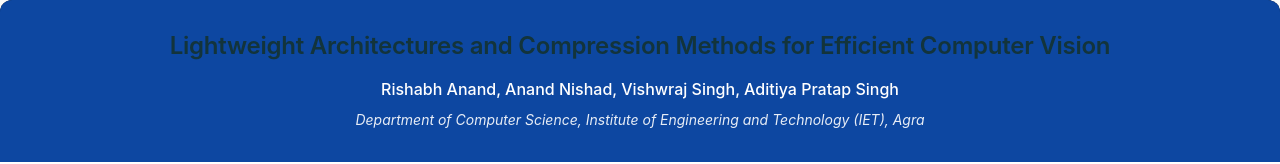
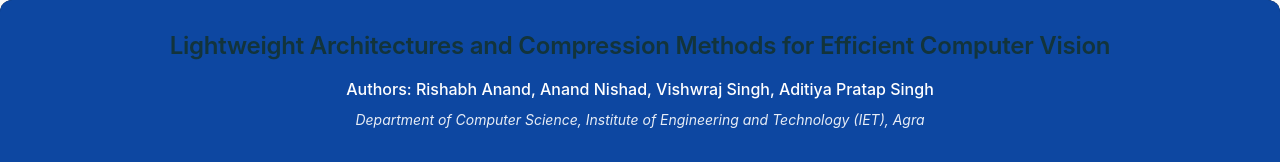
Before and after one commit to Rishabh9704/rp, a plain HTML site: page index.html in a window 1280 px wide. Shown: the top 164 px of the page. Drawn offline with Linux system fonts and the light colour scheme; a web font is replaced by a local one.

Commit message:
Update index.html

```diff
--- a/index.html
+++ b/index.html
@@ -11,7 +11,7 @@
         <!-- Header Section -->
         <header class="poster-header">
             <h1 class="poster-title">Lightweight Architectures and Compression Methods for Efficient Computer Vision</h1>
-            <div class="authors">Rishabh Anand, Anand Nishad, Vishwraj Singh, Aditiya Pratap Singh</div>
+            <div class="authors">Authors: Rishabh Anand, Anand Nishad, Vishwraj Singh, Aditiya Pratap Singh</div>
             <div class="affiliation">Department of Computer Science, Institute of Engineering and Technology (IET), Agra</div>
         </header>
 
```
